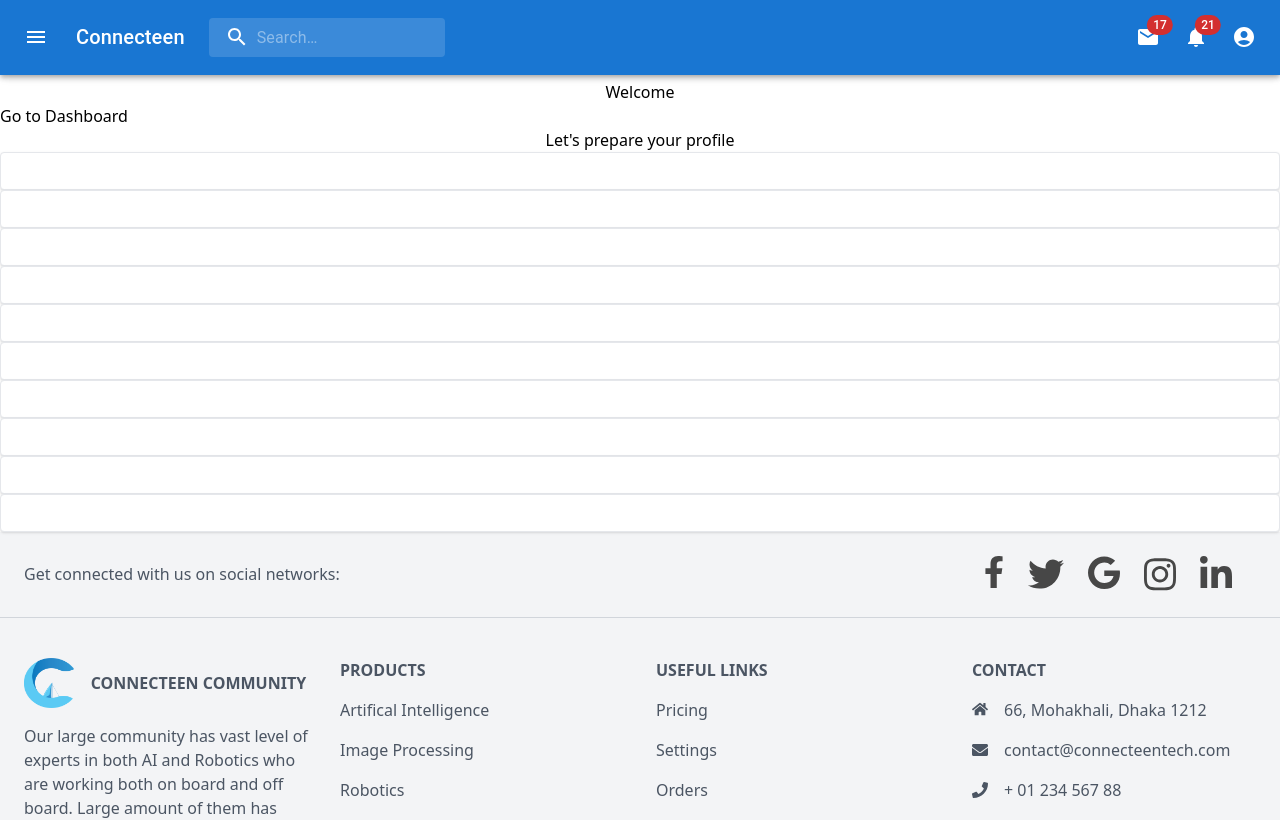
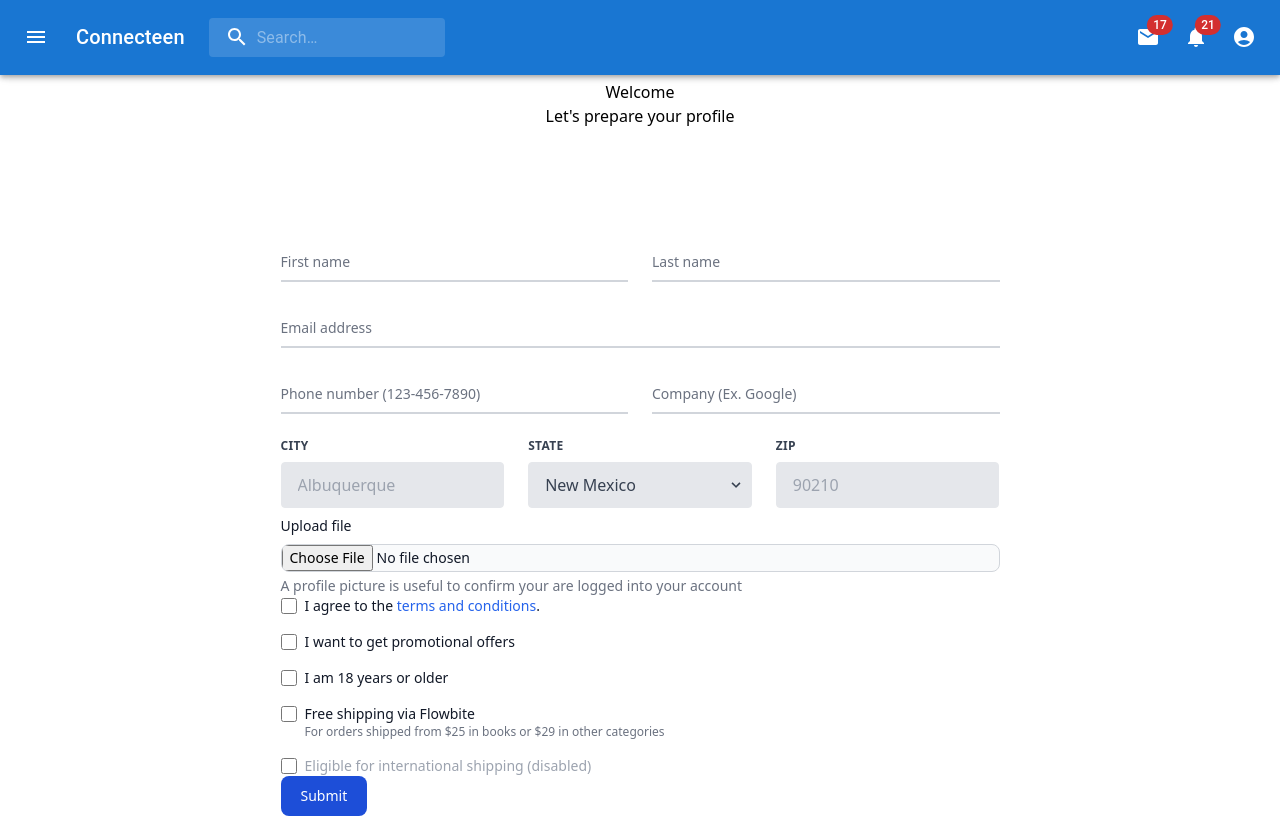
Before and after one commit to Eddie2111/connecteen-frontend, a Next.js app: page /welcome in a window 1280 px wide. Shown: the top 820 px of the page. Built offline with nearby package versions, Linux system fonts and the light colour scheme; no server answers.

Commit message:
push [0.0.8] [deployed]

```diff
--- a/pages/api/backend.js
+++ b/pages/api/backend.js
@@ -23,7 +23,7 @@
 }
 
 */
-const backend = "https://server42223.herokuapp.com/";
-//const backend = "http://localhost:3200/";
+//const backend = "https://server42223.herokuapp.com/";
+const backend = "http://localhost:3200/";
 //const backend = process.env.backendTest;
 export default backend;
--- a/pages/api/forms/welcomeFormData.js
+++ b/pages/api/forms/welcomeFormData.js
@@ -14,5 +14,5 @@
     jobTitle:data.jobTitle,
     others:data.others
   }
-  return axios.post(backend+"/forms/welcomeFormData", formData);
+  return axios.post(backend+"/forms/welcomeForm", formData);
 }
--- a/pages/components/Navbar2.js
+++ b/pages/components/Navbar2.js
@@ -27,13 +27,13 @@
       setDrawer("35vw");
       setDisplay("65%");
       setCross("15px");
-    console.log("works");
+
     }
     if (drawer === "35vw" || display ==="65%") {
       setDrawer("100vw");
       setDisplay("0%");
       setCross("-25px");
-    console.log("works");
+
     }
   }
   const navStyle = {
@@ -56,7 +56,7 @@
     backgroundColor: "#111",
     transition:"0.5 ease-in-out"
   }
-  console.log(navSize);
+
     return (
   <>
 <nav className={navSize} style={navStyle}>
--- a/pages/dashboard.js
+++ b/pages/dashboard.js
@@ -1,17 +1,36 @@
 import NavbarLoggedIn from "./components/NavbarLoggedIn";
 import Cookies from "universal-cookie";
 import Router from "next/router";
-import api from "./api/auth/authCheck";
-export default function Dashboard() {
-  const cookie = new Cookies();
-  const token = cookie.get("token");
+import axios from "axios"
+import backend from './api/backend'
+
+
+const dashboard = ()=>{
+  const cookies = new Cookies();
+  const token = cookies.get("token");
+  const check = async () => {
+    cookies.get("token") ? null : Router.push("/login");
+  };
+  const reset = axios.post(backend+"dashboard", {token:token})
+  .then((data) => {
+    if(data.data.message !== 'success'){
+        Router.push('/login')
+    }
+    else{
+        console.log(data)
+    }
+  })
+
+
+
+
 
   return (
     <div>
-      <NavbarLoggedIn/>
-      <h1>Dashboard</h1>
-    </div>
-)
+    <NavbarLoggedIn/>
+    <h1>Dashboard</h1>
+  </div>
+  )
+}
 
-
-}
+export default dashboard;
--- a/pages/welcome.js
+++ b/pages/welcome.js
@@ -4,12 +4,32 @@
 import Head from "next/head";
 import welcomeFormData from "./api/forms/welcomeFormData"
 import SEO from "./components/SEO";
+import Cookies from "universal-cookie";
+import Router from "next/router";
+import axios from "axios"
+import backend from './api/backend'
 const Welcome = () => {
+
   const onSubmit = async (event)=>{
     event.preventDefault();
     const data = event.target.data
     await welcomeFormData(data);
   }
+  const cookies = new Cookies();
+  const token = cookies.get("token");
+  const check = async () => {
+    cookies.get("token") ? null : Router.push("/login");
+  };
+  const reset = axios.post(backend+"dashboard", {token:token})
+  .then((data) => {
+    if(data.data.message !== 'success'){
+        Router.push('/login')
+    }
+    else{
+        console.log(data)
+    }
+  })
+
   return (
     <>
     <Head>
@@ -18,32 +38,115 @@
     </Head>
     <div>
       <NavbarLoggedIn />
-      <div className="container">
-        <div className="row">
-          <div className="col-md-12">
+
             <h1 className="text-center">Welcome</h1>
-            <p className="text-center"></p>
-              <Link href="/dashboard">Go to Dashboard</Link>
               <h1 className="text-center">Let's prepare your profile</h1>
-              <form onSubmit={onSubmit} method="post">
-                <input type="text" name="firstname" className="w-full px-3 py-2 leading-tight text-gray-700 border rounded shadow appearance-none focus:outline-none focus:shadow-outline"/>
-                <input type="text" name="firstname" className="w-full px-3 py-2 leading-tight text-gray-700 border rounded shadow appearance-none focus:outline-none focus:shadow-outline"/>
-                <input type="text" name="firstname" className="w-full px-3 py-2 leading-tight text-gray-700 border rounded shadow appearance-none focus:outline-none focus:shadow-outline"/>
-                <input type="text" name="firstname" className="w-full px-3 py-2 leading-tight text-gray-700 border rounded shadow appearance-none focus:outline-none focus:shadow-outline"/>
-                <input type="text" name="firstname" className="w-full px-3 py-2 leading-tight text-gray-700 border rounded shadow appearance-none focus:outline-none focus:shadow-outline"/>
-                <input type="text" name="firstname" className="w-full px-3 py-2 leading-tight text-gray-700 border rounded shadow appearance-none focus:outline-none focus:shadow-outline"/>
-                <input type="text" name="firstname" className="w-full px-3 py-2 leading-tight text-gray-700 border rounded shadow appearance-none focus:outline-none focus:shadow-outline"/>
-                <input type="text" name="firstname" className="w-full px-3 py-2 leading-tight text-gray-700 border rounded shadow appearance-none focus:outline-none focus:shadow-outline"/>
-                <input type="text" name="firstname" className="w-full px-3 py-2 leading-tight text-gray-700 border rounded shadow appearance-none focus:outline-none focus:shadow-outline"/>
-                <input type="text" name="firstname" className="w-full px-3 py-2 leading-tight text-gray-700 border rounded shadow appearance-none focus:outline-none focus:shadow-outline"/>
+              <div className="flex flex-col items-center justify-center min-h-screen py-4 px-12">
 
 
-              </form>
+                <form onSubmit={onSubmit}>
+                <div class="grid md:grid-cols-2 md:gap-6">
+                    <div class="relative z-0 mb-6 w-full group">
+                        <input type="text" name="firstname" id="floating_first_name" class="block py-2.5 px-0 w-full text-sm text-gray-900 bg-transparent border-0 border-b-2 border-gray-300 appearance-none dark:text-white dark:border-gray-600 dark:focus:border-blue-500 focus:outline-none focus:ring-0 focus:border-blue-600 peer inputText" placeholder=" " required=""/>
+                        <label for="floating_first_name" class="peer-focus:font-medium absolute text-sm text-gray-500 dark:text-gray-400 duration-300 transform -translate-y-6 scale-75 top-3 -z-10 origin-[0] peer-focus:left-0 peer-focus:text-blue-600 peer-focus:dark:text-blue-500 peer-placeholder-shown:scale-100 peer-placeholder-shown:translate-y-0 peer-focus:scale-75 peer-focus:-translate-y-6">First name</label>
+                    </div>
+                    <div class="relative z-0 mb-6 w-full group">
+                        <input type="text" name="lastname" id="floating_last_name" class="block py-2.5 px-0 w-full text-sm text-gray-900 bg-transparent border-0 border-b-2 border-gray-300 appearance-none dark:text-white dark:border-gray-600 dark:focus:border-blue-500 focus:outline-none focus:ring-0 focus:border-blue-600 peer inputText" placeholder=" " required=""/>
+                        <label for="floating_last_name" class="peer-focus:font-medium absolute text-sm text-gray-500 dark:text-gray-400 duration-300 transform -translate-y-6 scale-75 top-3 -z-10 origin-[0] peer-focus:left-0 peer-focus:text-blue-600 peer-focus:dark:text-blue-500 peer-placeholder-shown:scale-100 peer-placeholder-shown:translate-y-0 peer-focus:scale-75 peer-focus:-translate-y-6">Last name</label>
+                    </div>
+                </div>
+                <div class="relative z-0 mb-6 w-full group">
+                    <input type="email" name="email" id="floating_email" class="block py-2.5 px-0 w-full text-sm text-gray-900 bg-transparent border-0 border-b-2 border-gray-300 appearance-none dark:text-white dark:border-gray-600 dark:focus:border-blue-500 focus:outline-none focus:ring-0 focus:border-blue-600 peer inputText" placeholder=" " required=""/>
+                    <label for="floating_email" class="peer-focus:font-medium absolute text-sm text-gray-500 dark:text-gray-400 duration-300 transform -translate-y-6 scale-75 top-3 -z-10 origin-[0] peer-focus:left-0 peer-focus:text-blue-600 peer-focus:dark:text-blue-500 peer-placeholder-shown:scale-100 peer-placeholder-shown:translate-y-0 peer-focus:scale-75 peer-focus:-translate-y-6">Email address</label>
+                </div>
+
+                <div class="grid md:grid-cols-2 md:gap-6">
+                    <div class="relative z-0 mb-6 w-full group">
+                        <input type="tel" pattern="[0-9]{3}-[0-9]{3}-[0-9]{4}" name="floating_phone" id="floating_phone" class="block py-2.5 px-0 w-full text-sm text-gray-900 bg-transparent border-0 border-b-2 border-gray-300 appearance-none dark:text-white dark:border-gray-600 dark:focus:border-blue-500 focus:outline-none focus:ring-0 focus:border-blue-600 peer inputText" placeholder=" " required=""/>
+                        <label for="floating_phone" class="peer-focus:font-medium absolute text-sm text-gray-500 dark:text-gray-400 duration-300 transform -translate-y-6 scale-75 top-3 -z-10 origin-[0] peer-focus:left-0 peer-focus:text-blue-600 peer-focus:dark:text-blue-500 peer-placeholder-shown:scale-100 peer-placeholder-shown:translate-y-0 peer-focus:scale-75 peer-focus:-translate-y-6">Phone number (123-456-7890)</label>
+                    </div>
+                    <div class="relative z-0 mb-6 w-full group">
+                        <input type="text" name="floating_company" id="floating_company" class="block py-2.5 px-0 w-full text-sm text-gray-900 bg-transparent border-0 border-b-2 border-gray-300 appearance-none dark:text-white dark:border-gray-600 dark:focus:border-blue-500 focus:outline-none focus:ring-0 focus:border-blue-600 peer inputText" placeholder=" " required=""/>
+                        <label for="floating_company" class="peer-focus:font-medium absolute text-sm text-gray-500 dark:text-gray-400 duration-300 transform -translate-y-6 scale-75 top-3 -z-10 origin-[0] peer-focus:left-0 peer-focus:text-blue-600 peer-focus:dark:text-blue-500 peer-placeholder-shown:scale-100 peer-placeholder-shown:translate-y-0 peer-focus:scale-75 peer-focus:-translate-y-6">Company (Ex. Google)</label>
+                    </div>
+                </div>
+                <div class="flex flex-wrap -mx-3 mb-2">
+                    <div class="w-full md:w-1/3 px-3 mb-6 md:mb-0">
+                    <label class="block uppercase tracking-wide text-gray-700 text-xs font-bold mb-2" for="grid-city">
+                        City
+                    </label>
+                    <input class="appearance-none block w-full bg-gray-200 text-gray-700 border border-gray-200 rounded py-3 px-4 leading-tight focus:outline-none focus:bg-white focus:border-gray-500 inputText" id="grid-city" type="text" placeholder="Albuquerque"/>
+                    </div>
+                    <div class="w-full md:w-1/3 px-3 mb-6 md:mb-0">
+                    <label class="block uppercase tracking-wide text-gray-700 text-xs font-bold mb-2" for="grid-state">
+                        State
+                    </label>
+                    <div class="relative">
+                        <select class="block appearance-none w-full bg-gray-200 border border-gray-200 text-gray-700 py-3 px-4 pr-8 rounded leading-tight focus:outline-none focus:bg-white focus:border-gray-500" id="grid-state">
+                        <option>New Mexico</option>
+                        <option>Missouri</option>
+                        <option>Texas</option>
+                        </select>
+                        <div class="pointer-events-none absolute inset-y-0 right-0 flex items-center px-2 text-gray-700">
+                        <svg class="fill-current h-4 w-4" xmlns="http://www.w3.org/2000/svg" viewBox="0 0 20 20"><path d="M9.293 12.95l.707.707L15.657 8l-1.414-1.414L10 10.828 5.757 6.586 4.343 8z"/></svg>
+                        </div>
+                    </div>
+                    </div>
+                    <div class="w-full md:w-1/3 px-3 mb-6 md:mb-0">
+                    <label class="block uppercase tracking-wide text-gray-700 text-xs font-bold mb-2" for="grid-zip">
+                        Zip
+                    </label>
+                    <input class="appearance-none block w-full bg-gray-200 text-gray-700 border border-gray-200 rounded py-3 px-4 leading-tight focus:outline-none focus:bg-white focus:border-gray-500 inputText" id="grid-zip" type="text" placeholder="90210"/>
+                    </div>
+                </div>
+
+
+                    <label class="block mb-2 text-sm font-medium text-gray-900 dark:text-gray-300" for="user_avatar">Upload file</label>
+                    <input class="block w-full text-sm text-gray-900 bg-gray-50 rounded-lg border border-gray-300 cursor-pointer dark:text-gray-400 focus:outline-none dark:bg-gray-700 dark:border-gray-600 dark:placeholder-gray-400" aria-describedby="user_avatar_help" id="user_avatar" type="file"/>
+                    <div class="mt-1 text-sm text-gray-500 dark:text-gray-300" id="user_avatar_help">A profile picture is useful to confirm your are logged into your account</div>
+
+
+                {/* Checkboxes for policy acceptance */}
+                <fieldset>
+                <legend class="sr-only">Checkbox variants</legend>
+
+                <div class="flex items-center mb-4">
+                    <input id="checkbox-1" type="checkbox" value="" class="w-4 h-4 text-blue-600 bg-gray-100 rounded border-gray-300 focus:ring-blue-500 dark:focus:ring-blue-600 dark:ring-offset-gray-800 focus:ring-2 dark:bg-gray-700 dark:border-gray-600"/>
+                    <label for="checkbox-1" class="ml-2 text-sm font-medium text-gray-900 dark:text-gray-300">I agree to the <a href="#" class="text-blue-600 hover:underline dark:text-blue-500">terms and conditions</a>.</label>
+                </div>
+
+                <div class="flex items-center mb-4">
+                    <input id="checkbox-2" type="checkbox" value="" class="w-4 h-4 text-blue-600 bg-gray-100 rounded border-gray-300 focus:ring-blue-500 dark:focus:ring-blue-600 dark:ring-offset-gray-800 focus:ring-2 dark:bg-gray-700 dark:border-gray-600"/>
+                    <label for="checkbox-2" class="ml-2 text-sm font-medium text-gray-900 dark:text-gray-300">I want to get promotional offers</label>
+                </div>
+
+                <div class="flex items-center mb-4">
+                    <input id="checkbox-3" type="checkbox" value="" class="w-4 h-4 text-blue-600 bg-gray-100 rounded border-gray-300 focus:ring-blue-500 dark:focus:ring-blue-600 dark:ring-offset-gray-800 focus:ring-2 dark:bg-gray-700 dark:border-gray-600"/>
+                    <label for="checkbox-3" class="ml-2 text-sm font-medium text-gray-900 dark:text-gray-300">I am 18 years or older</label>
+                </div>
+
+                <div class="flex mb-4">
+                    <div class="flex items-center h-5">
+                        <input id="helper-checkbox" aria-describedby="helper-checkbox-text" type="checkbox" value="" class="w-4 h-4 text-blue-600 bg-gray-100 rounded border-gray-300 focus:ring-blue-500 dark:focus:ring-blue-600 dark:ring-offset-gray-800 focus:ring-2 dark:bg-gray-700 dark:border-gray-600"/>
+                    </div>
+                    <div class="ml-2 text-sm">
+                        <label for="helper-checkbox" class="font-medium text-gray-900 dark:text-gray-300">Free shipping via Flowbite</label>
+                        <p id="helper-checkbox-text" class="text-xs font-normal text-gray-500 dark:text-gray-300">For orders shipped from $25 in books or $29 in other categories</p>
+                    </div>
+                </div>
+
+                <div class="flex items-center">
+                    <input id="international-shipping-disabled" type="checkbox" value="" class="w-4 h-4 bg-gray-50 rounded border-gray-300 focus:ring-3 focus:ring-blue-300 dark:bg-gray-700 dark:border-gray-600 dark:focus:ring-blue-600 dark:ring-offset-gray-800" disabled=""/>
+                    <label for="international-shipping-disabled" class="ml-2 text-sm font-medium text-gray-400 dark:text-gray-500">Eligible for international shipping (disabled)</label>
+                </div>
+                </fieldset>
+
+
+                <button type="submit" class="text-white bg-blue-700 hover:bg-blue-800 focus:ring-4 focus:outline-none focus:ring-blue-300 font-medium rounded-lg text-sm w-full sm:w-auto px-5 py-2.5 text-center dark:bg-blue-600 dark:hover:bg-blue-700 dark:focus:ring-blue-800">Submit</button>
+                </form>
+                </div>
 
           </div>
-        </div>
-      </div>
-    </div>
     </>
   );
 }
--- a/styles/style.css
+++ b/styles/style.css
@@ -103,6 +103,9 @@
     border-radius: 10px;
     color:aliceblue;
     transition: 0.5s ease-in-out !important;
+}
+.inputText{
+    color: black !important;
 }
 
 .card:hover{
```
Also changed, not shown: pages/api/auth/authCheck.js (+7 -4 lines), 1 other file (tests, documents, lock files or other folders).
